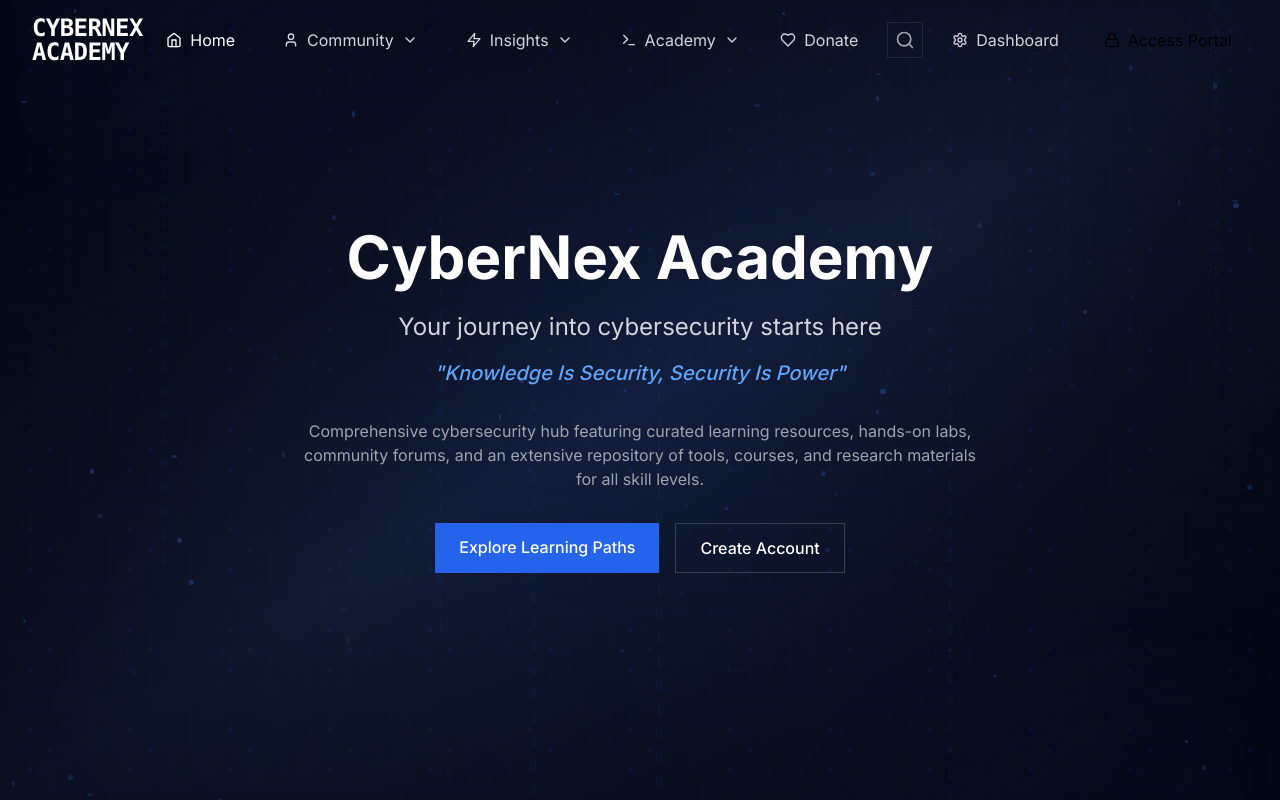
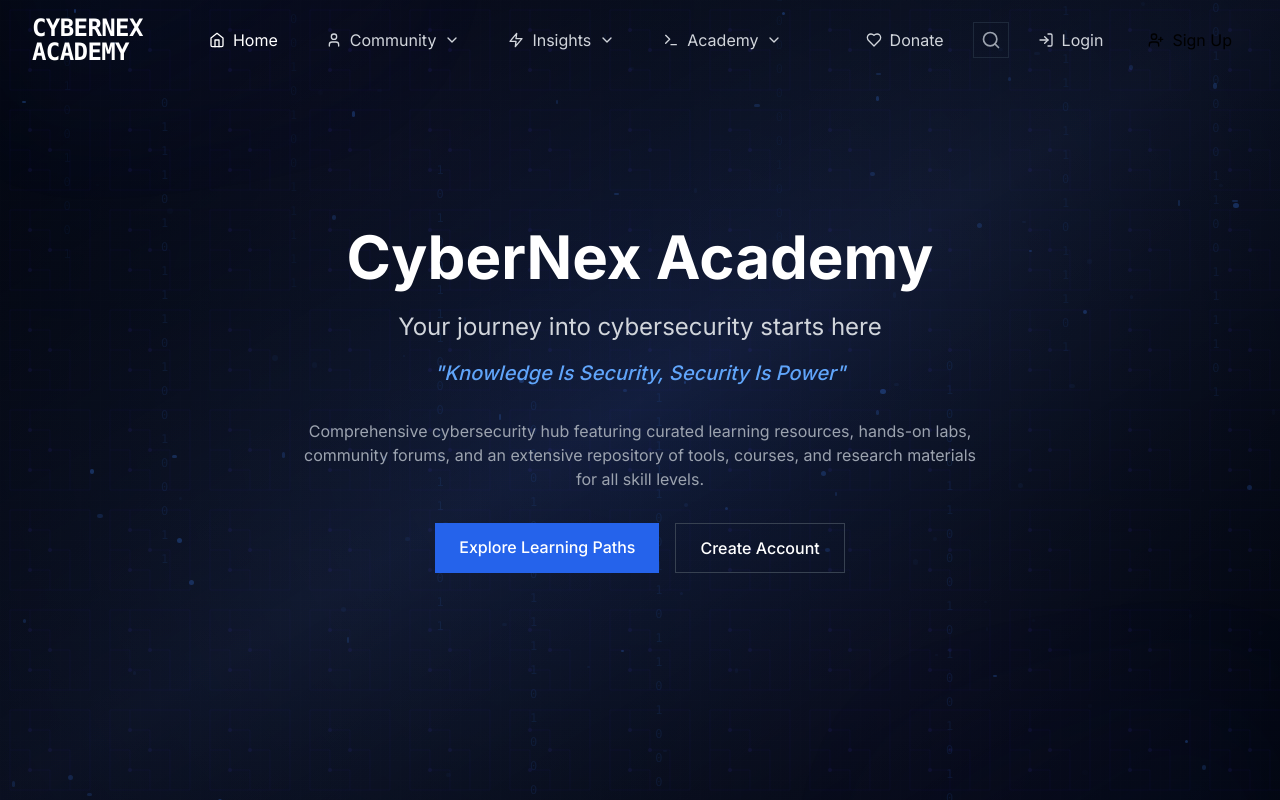
Before and after one commit to Blackpenguin46/cybernexacademy, a Next.js app: page / in a window 1280 px wide. Shown: the top 800 px of the page. Built offline with nearby package versions, Linux system fonts and the light colour scheme.

Commit message:
Fix: Enforced dynamic rendering for all pages and fixed build issues

```diff
--- a/app/components/Navbar.tsx
+++ b/app/components/Navbar.tsx
@@ -4,7 +4,8 @@ import { useState, useEffect } from 'react';
 import Link from 'next/link';
 import { usePathname } from 'next/navigation';
 import { motion, AnimatePresence } from 'framer-motion';
-import { Search, Lock, User, Menu, X, ChevronDown, Shield, Terminal, Zap, Server, Database, Code, Settings, Home, Heart } from 'lucide-react';
+import { Search, Lock, User, Menu, X, ChevronDown, Shield, Terminal, Zap, Server, Database, Code, Settings, Home, Heart, LogIn, UserPlus } from 'lucide-react';
+import { supabase } from "@/lib/supabase";
 
 export default function Navbar() {
   const pathname = usePathname();
@@ -12,6 +13,8 @@ export default function Navbar() {
   const [scrolled, setScrolled] = useState(false);
   const [activeDropdown, setActiveDropdown] = useState<string | null>(null);
   const [showDonateInfo, setShowDonateInfo] = useState(false);
+  const [user, setUser] = useState<any>(null);
+  const [loading, setLoading] = useState(true);
 
   // Navigation sections with cybersecurity icons
   const navSections = [
@@ -76,6 +79,44 @@ export default function Navbar() {
     setMobileMenuOpen(false);
     setActiveDropdown(null);
   }, [pathname]);
+
+  // Check if user is authenticated
+  useEffect(() => {
+    const checkUser = async () => {
+      try {
+        const { data } = await supabase.auth.getSession();
+        setUser(data.session?.user || null);
+        setLoading(false);
+
+        // Setup auth state change listener
+        const { data: authListener } = supabase.auth.onAuthStateChange(
+          async (event, session) => {
+            setUser(session?.user || null);
+          }
+        );
+
+        return () => {
+          if (authListener && authListener.subscription) {
+            authListener.subscription.unsubscribe();
+          }
+        }
+      } catch (error) {
+        console.error('Auth check error:', error);
+        setLoading(false);
+      }
+    };
+
+    checkUser();
+  }, []);
+
+  const handleSignOut = async () => {
+    try {
+      await supabase.auth.signOut();
+      setActiveDropdown(null);
+    } catch (error) {
+      console.error('Sign out error:', error);
+    }
+  };
 
   // Active link detection
   const isActive = (href: string) => {
@@ -281,27 +322,43 @@ export default function Navbar() {
               <Search className="w-5 h-5" />
             </button>
 
+            {/* Conditional navigation based on auth state */}
+            {loading ? (
+              <div className="w-20 h-10 bg-gray-800/50 animate-pulse rounded-md"></div>
+            ) : user ? (
+              <div className="flex items-center gap-3">
                 <Link href="/dashboard"
-              className={`px-4 py-2 rounded-md transition-all duration-300 relative group overflow-hidden ${
-                isActive('/dashboard')
-                  ? 'text-neon-blue bg-neon-blue/10 border border-neon-blue/30'
-                  : 'text-gray-300 hover:text-neon-blue border border-transparent hover:border-neon-blue/20 hover:bg-neon-blue/5'
-              }`}
+                  className="flex items-center gap-2 text-gray-300 hover:text-neon-blue px-4 py-2 rounded-md transition-all duration-300 border border-transparent hover:border-neon-blue/20 hover:bg-neon-blue/5"
                 >
-              <div className="flex items-center gap-2">
                   <Settings className="w-4 h-4" />
                   <span>Dashboard</span>
+                </Link>
+                <button
+                  onClick={handleSignOut}
+                  className="flex items-center gap-2 text-gray-300 hover:text-neon-blue px-4 py-2 rounded-md transition-all duration-300 border border-transparent hover:border-neon-blue/20 hover:bg-neon-blue/5"
+                >
+                  <LogIn className="w-4 h-4 rotate-180" />
+                  <span>Sign Out</span>
+                </button>
               </div>
-              <div className="absolute bottom-0 left-0 h-[1px] w-full bg-neon-blue/50 transform scale-x-0 group-hover:scale-x-100 transition-transform origin-left duration-300"></div>
-            </Link>
-
+            ) : (
+              <div className="flex items-center gap-3">
                 <Link
                   href="/auth/login"
+                  className="flex items-center gap-2 text-gray-300 hover:text-neon-blue px-4 py-2 rounded-md transition-all duration-300 border border-transparent hover:border-neon-blue/20 hover:bg-neon-blue/5"
+                >
+                  <LogIn className="w-4 h-4" />
+                  <span>Login</span>
+                </Link>
+                <Link
+                  href="/auth/signup"
                   className="flex items-center gap-2 text-black bg-neon-blue hover:bg-neon-blue/90 px-4 py-2 rounded-md transition-all duration-300 group"
                 >
-              <Lock className="w-4 h-4" />
-              <span>Access Portal</span>
+                  <UserPlus className="w-4 h-4" />
+                  <span>Sign Up</span>
                 </Link>
+              </div>
+            )}
           </div>
 
           {/* Mobile menu button */}
@@ -363,6 +420,55 @@ export default function Navbar() {
                   </div>
                 ))}
 
+                {/* Update Mobile auth section based on auth state */}
+                <div className="pt-4 border-t border-neon-blue/20 space-y-3">
+                  {loading ? (
+                    <div className="w-full h-12 bg-gray-800/50 animate-pulse rounded-md"></div>
+                  ) : user ? (
+                    <>
+                      <Link
+                        href="/dashboard"
+                        className="flex items-center gap-2 px-4 py-3 bg-black/50 border border-neon-blue/20 rounded-md w-full hover:bg-neon-blue/10 transition-colors"
+                        onClick={() => setMobileMenuOpen(false)}
+                      >
+                        <Settings className="w-5 h-5 text-neon-blue" />
+                        <span className="text-gray-300">Dashboard</span>
+                      </Link>
+
+                      <button
+                        onClick={() => {
+                          handleSignOut();
+                          setMobileMenuOpen(false);
+                        }}
+                        className="flex items-center gap-2 px-4 py-3 bg-black/50 border border-neon-blue/20 rounded-md w-full hover:bg-neon-blue/10 transition-colors"
+                      >
+                        <LogIn className="w-5 h-5 text-neon-blue rotate-180" />
+                        <span className="text-gray-300">Sign Out</span>
+                      </button>
+                    </>
+                  ) : (
+                    <>
+                      <Link
+                        href="/auth/login"
+                        className="flex items-center gap-2 px-4 py-3 bg-black/50 border border-neon-blue/20 rounded-md w-full hover:bg-neon-blue/10 transition-colors"
+                        onClick={() => setMobileMenuOpen(false)}
+                      >
+                        <LogIn className="w-5 h-5 text-neon-blue" />
+                        <span className="text-gray-300">Login</span>
+                      </Link>
+
+                      <Link
+                        href="/auth/signup"
+                        className="flex items-center justify-center gap-2 bg-neon-blue text-black px-4 py-3 rounded-md w-full hover:bg-neon-blue/90 transition-colors"
+                        onClick={() => setMobileMenuOpen(false)}
+                      >
+                        <UserPlus className="w-5 h-5" />
+                        <span>Sign Up</span>
+                      </Link>
+                    </>
+                  )}
+                </div>
+
                 {/* Add donation section to mobile menu */}
                 <div className="pt-4 border-t border-neon-blue/20">
                   <div className="px-4 py-3">
```
Lines whose indentation alone changed are shown as unchanged.
